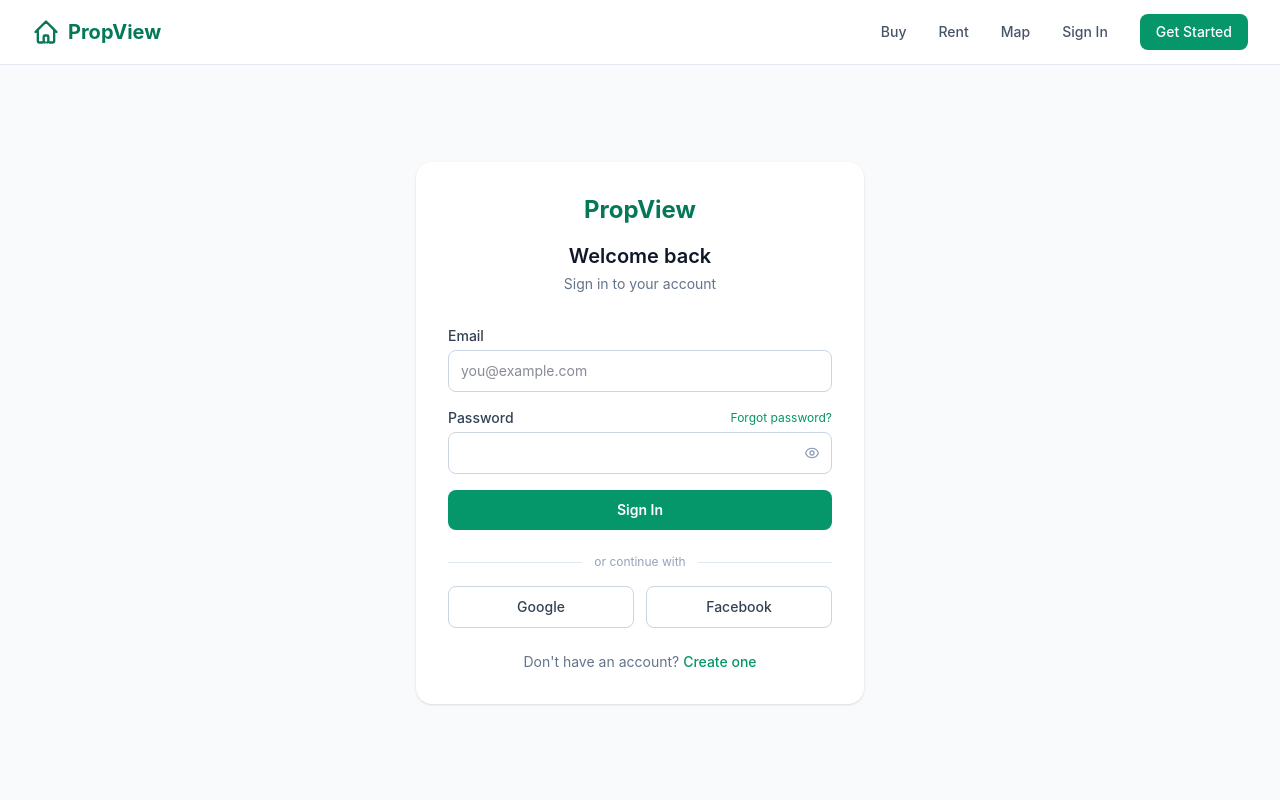
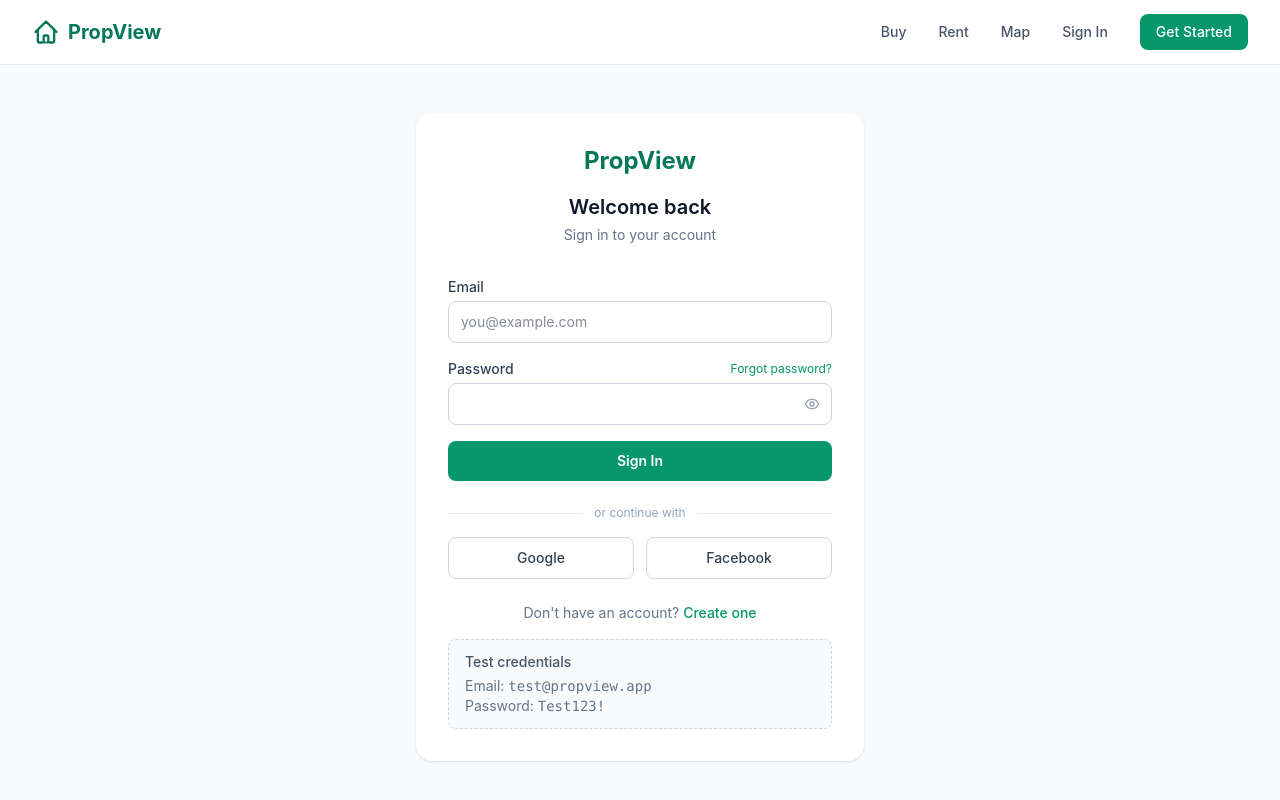
Before and after one commit to ak6616/propview, a Next.js app: page /login in a window 1280 px wide. Shown: the top 800 px of the page. Built offline with nearby package versions, Linux system fonts and the light colour scheme.

Commit message:
Add test login credentials to login form
Display test credentials (email, password) below the login form
for demo/testing purposes.

Co-Authored-By: Paperclip <noreply@paperclip.ing>

```diff
--- a/src/app/login/page.tsx
+++ b/src/app/login/page.tsx
@@ -1,11 +1,13 @@
 "use client";
 
 import Link from "next/link";
-import { useRouter } from "next/navigation";
-import { useState } from "react";
+import { useRouter, useSearchParams } from "next/navigation";
+import { useState, Suspense } from "react";
 
-export default function LoginPage() {
+function LoginFormInner() {
   const router = useRouter();
+  const searchParams = useSearchParams();
+  const next = searchParams.get("next") || "/portal";
   const [showPassword, setShowPassword] = useState(false);
   const [email, setEmail] = useState("");
   const [password, setPassword] = useState("");
@@ -33,7 +35,7 @@ export default function LoginPage() {
 
       localStorage.setItem("token", data.data.token);
       localStorage.setItem("agent", JSON.stringify(data.data.agent));
-      router.push("/portal");
+      router.push(next);
     } catch {
       setError("Something went wrong. Please try again.");
     } finally {
@@ -131,7 +133,21 @@ export default function LoginPage() {
             Create one
           </Link>
         </p>
+
+        <div className="mt-4 rounded-lg border border-dashed border-slate-300 bg-slate-50 px-4 py-3 text-sm">
+          <p className="mb-1 font-medium text-slate-600">Test credentials</p>
+          <p className="text-slate-500">Email: <span className="font-mono">test@propview.app</span></p>
+          <p className="text-slate-500">Password: <span className="font-mono">Test123!</span></p>
+        </div>
       </div>
     </div>
   );
 }
+
+export default function LoginPage() {
+  return (
+    <Suspense>
+      <LoginFormInner />
+    </Suspense>
+  );
+}
```
